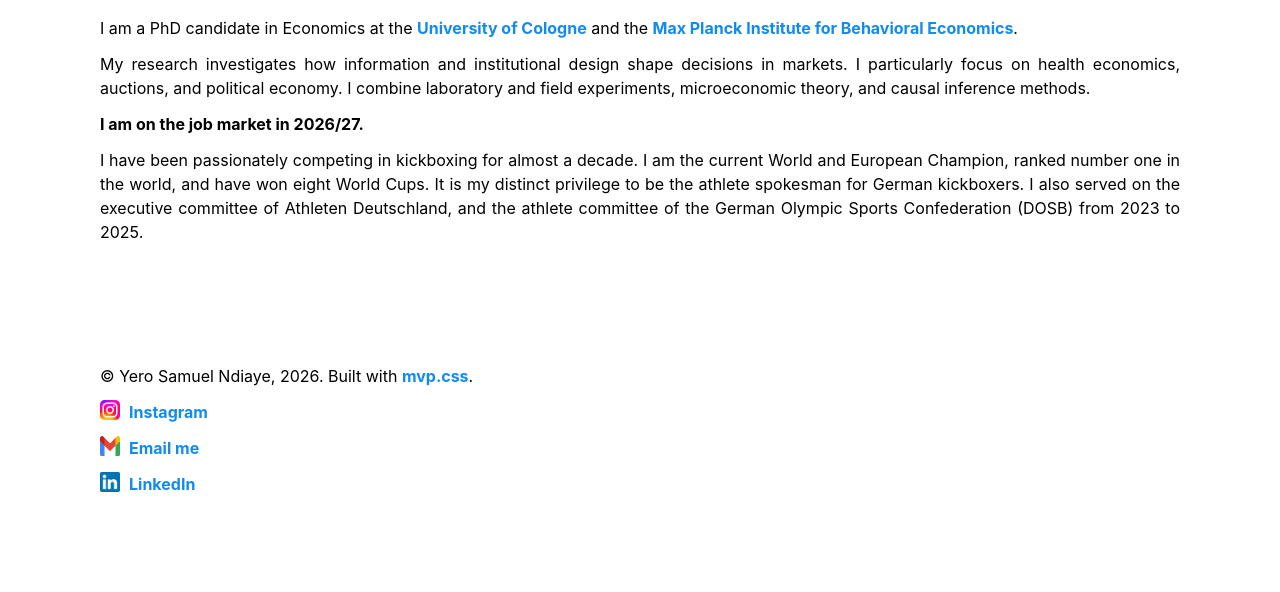
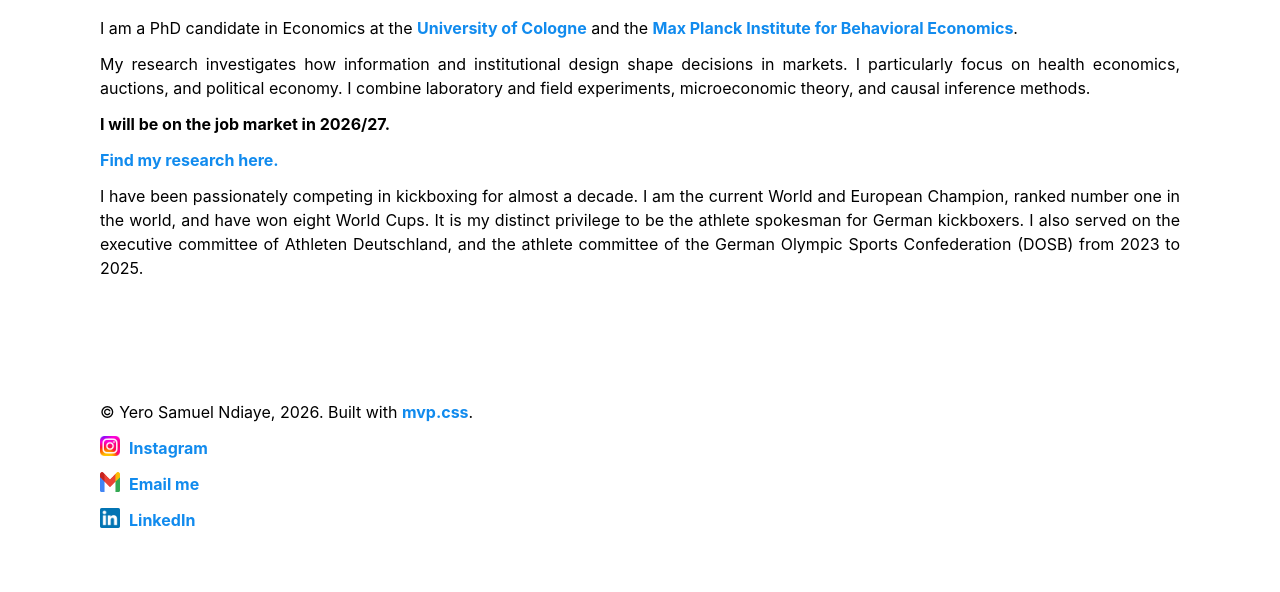
Before and after one commit to yerondiaye/yerondiaye.github.io, a Jekyll site: the page index.html, which Jekyll copies as it is, in a window 1280 px wide. Shown: the part 559-1151 px from the top of the page. Built offline with Jekyll 4.4.1, drawn with Linux system fonts in a browser that asks for light colours; before the commit the page ends 1115 px from its top, so only the background shows below that.

Commit message:
Update index.html

```diff
--- a/index.html
+++ b/index.html
@@ -38,7 +38,8 @@
 <p><b>Welcome!</b></p>
 <p align="justify">I am a PhD candidate in Economics at the <a href="https://ockenfels.uni-koeln.de/de/profil/yero-ndiaye">University of Cologne</a> and the <a href="https://www.coll.mpg.de/347884/yero-samuel-ndiaye.html">Max Planck Institute for Behavioral Economics</a>.</p>
 <p align="justify">My research investigates how information and institutional design shape decisions in markets. I particularly focus on health economics, auctions, and political economy. I combine laboratory and field experiments, microeconomic theory,  and causal inference methods. </p>
-<p align="justify"><b> I am on the job market in 2026/27.</b></p>
+<p align="justify"><b> I will be on the job market in 2026/27.</b></p>
+<p align="justify"><a href="../research">Find my research here.</a></p>
 <p align="justify">I have been passionately competing in kickboxing for almost a decade. I am the current World and European Champion, ranked number one in the world, and have won eight World Cups. It is my distinct privilege to be the athlete spokesman for German kickboxers. I also served on the executive committee of Athleten Deutschland, and the athlete committee of the German Olympic Sports Confederation (DOSB) from 2023 to 2025.</p>
         </main>
 
```
